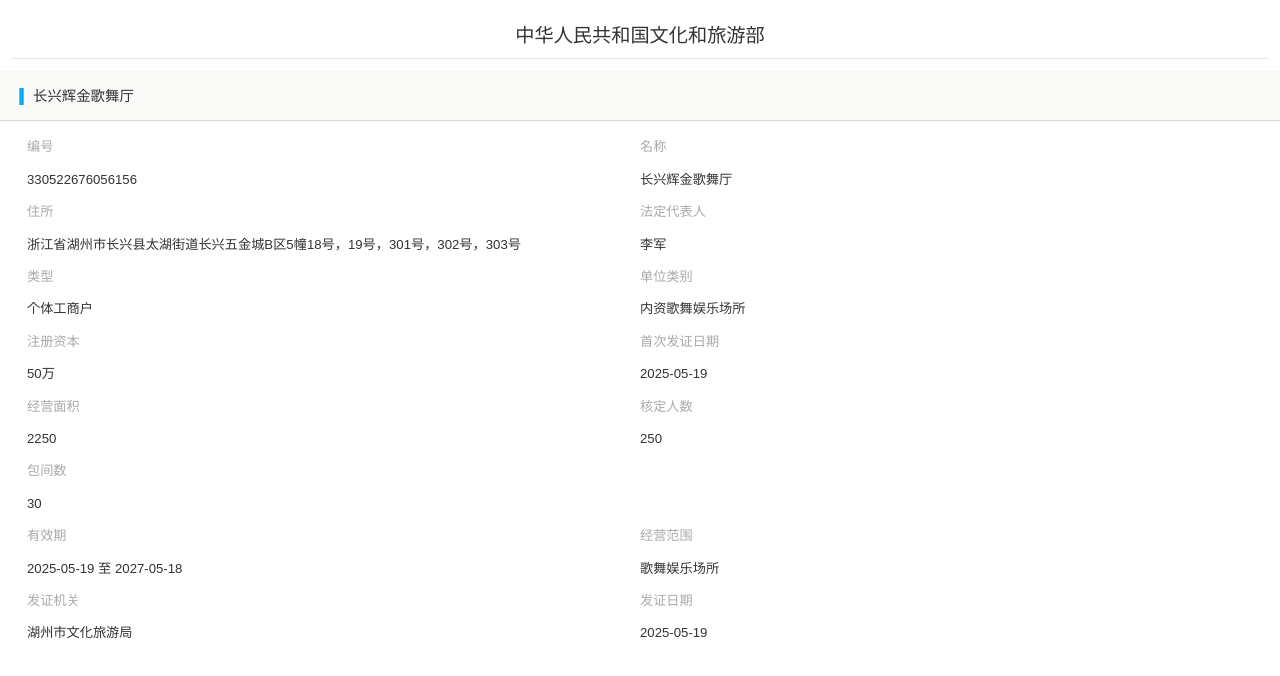
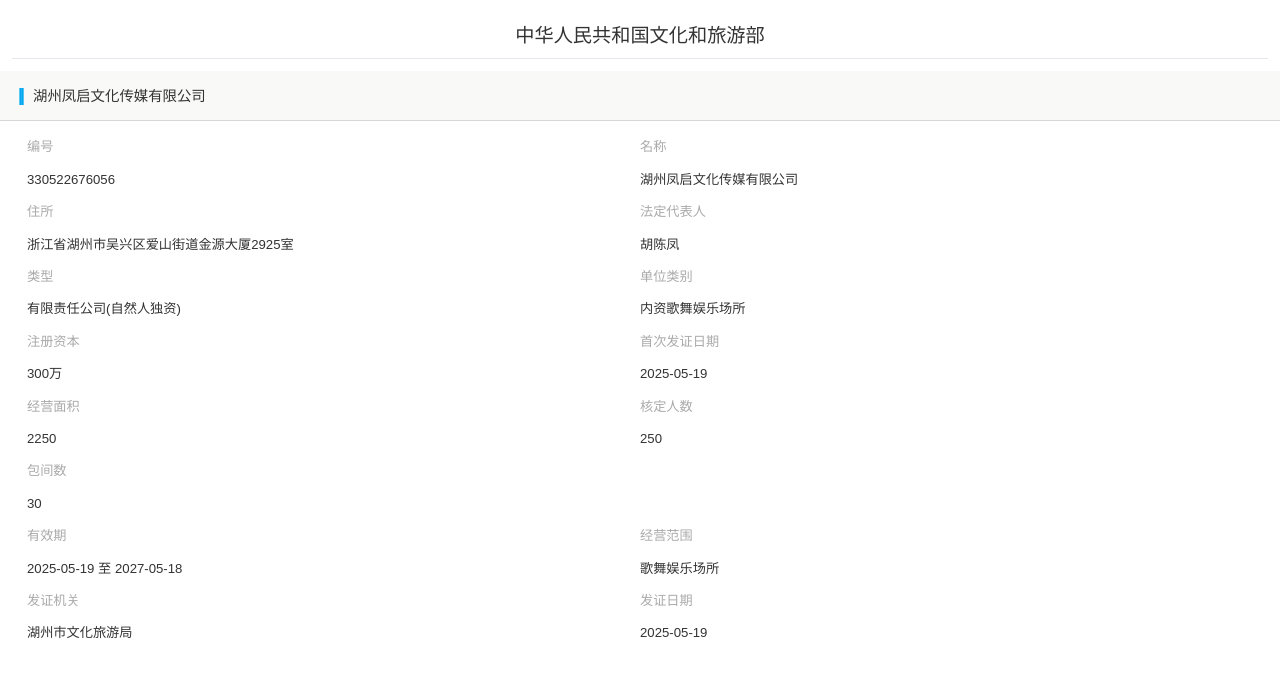
Before and after one commit to jbhdxkz-166/1, a plain HTML site: page index.html in a window 1280 px wide. Drawn offline with Linux system fonts and the light colour scheme.

Commit message:
Update index.html

```diff
--- a/index.html
+++ b/index.html
@@ -420,33 +420,33 @@
     </div>
 
     <div class="first">
-        <span class="xd">|</span><span>长兴辉金歌舞厅</span>
+        <span class="xd">|</span><span>湖州凤启文化传媒有限公司</span>
     </div>
     <div class="ycxx">
         <div class="ycxx-content">
             <div class="ycxx-left">
                 <span>编号</span>
-                <span>330522676056156</span>
+                <span>330522676056</span>
             </div>
             <div class="ycxx-left">
                 <span>名称</span>
-                <span>长兴辉金歌舞厅</span>
+                <span>湖州凤启文化传媒有限公司</span>
             </div>
         </div>
         <div class="ycxx-content">
             <div class="ycxx-left">
                 <span>住所</span>
-                <span>浙江省湖州市长兴县太湖街道长兴五金城B区5幢18号，19号，301号，302号，303号</span>
+                <span>浙江省湖州市吴兴区爱山街道金源大厦2925室</span>
             </div>
             <div class="ycxx-left">
                 <span>法定代表人</span>
-                <span>李军</span>
+                <span>胡陈凤</span>
             </div>
         </div>
         <div class="ycxx-content">
             <div class="ycxx-left">
                 <span>类型</span>
-                <span>个体工商户</span>
+                <span>有限责任公司(自然人独资)</span>
             </div>
             <div class="ycxx-left">
                 <span>单位类别</span>
@@ -456,7 +456,7 @@
         <div class="ycxx-content">
             <div class="ycxx-left">
                 <span>注册资本</span>
-                <span>50万</span>
+                <span>300万</span>
             </div>
             <div class="ycxx-left">
                 <span>首次发证日期</span>
```
